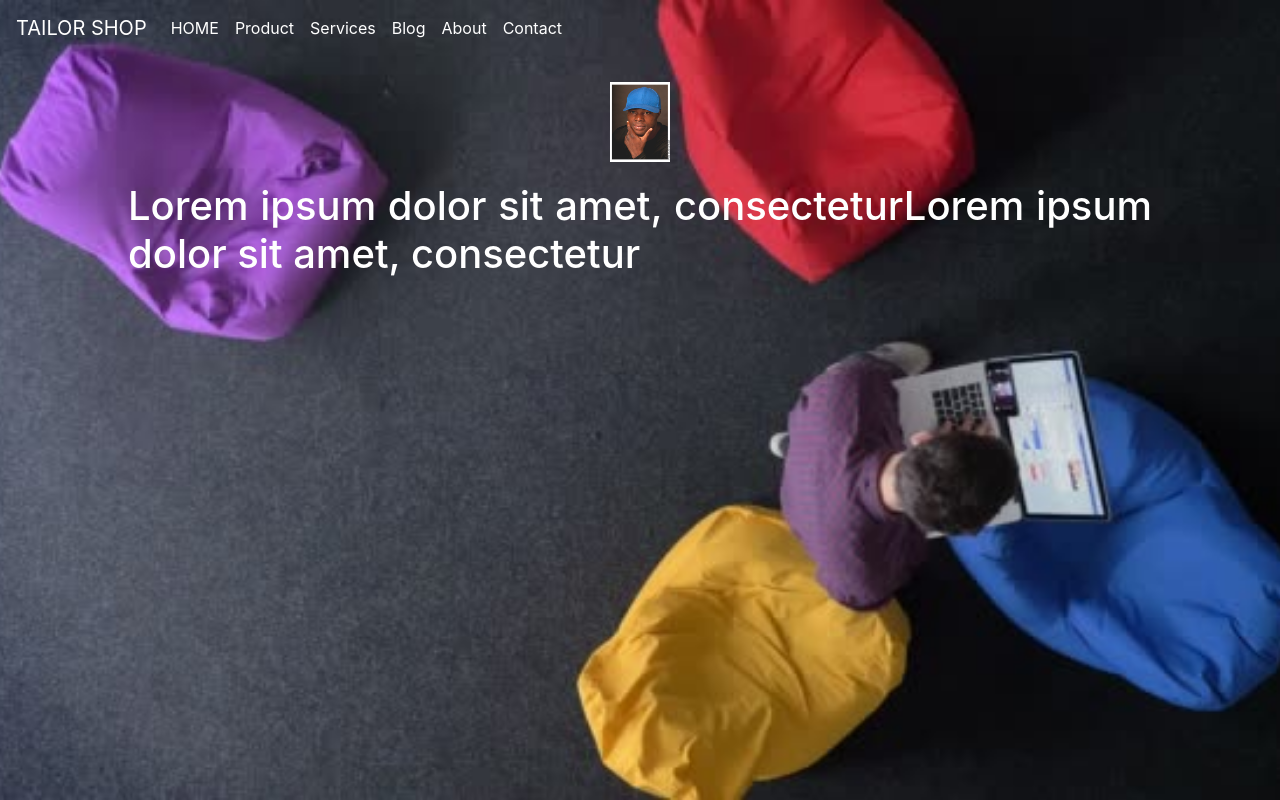
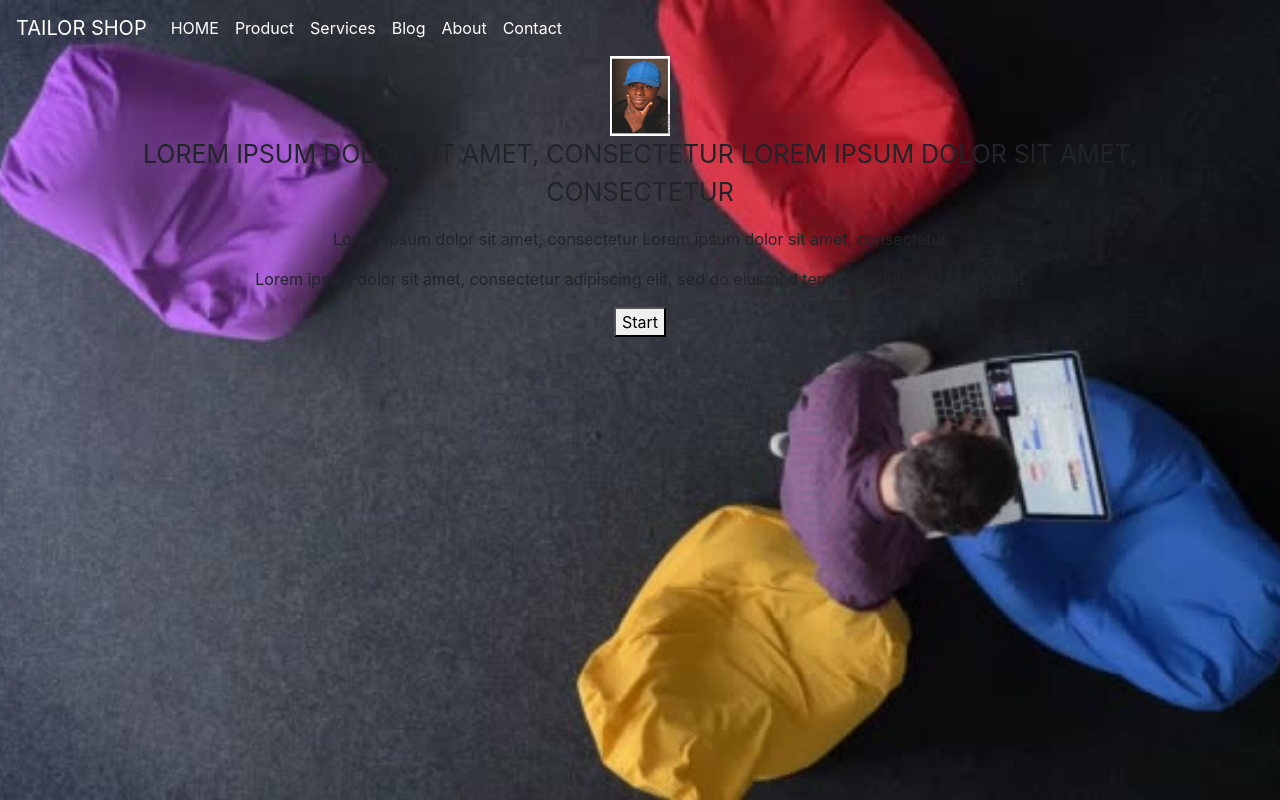
Before and after one commit to YakubuAmidu/Intelligentcoding, a React (Create React App) app: page / in a window 1280 px wide. Built offline with nearby package versions, Linux system fonts and the light colour scheme.

Commit message:
Commiting changes

```diff
--- a/src/components/App.css
+++ b/src/components/App.css
@@ -3,6 +3,7 @@
 }
 
 .HomeScreen_section {
+  text-align: center;
   height: 100vh;
   background-image: url(../assets/backgroundImage.png);
   background-size: cover;
@@ -10,27 +11,28 @@
 }
 
 .Header_section {
-  display: flex;
-  flex-direction: column;
-  justify-content: center;
-  align-items: center;
   padding-left: 10%;
   padding-right: 10%;
-  padding-top: 2%;
-  padding-bottom: 10%;
 }
 
 .Header_image {
-  padding-bottom: 2%;
 }
 
-.Imagetwo {
+.Imagetone {
   width: 60px;
   height: 80px;
 }
 
 .Heading_primary {
-  /* margin: 0 auto; */
-  text-align: justify;
-  color: #fff;
 }
+
+.Heading_primary-main {
+  font-size: 25px;
+  text-transform: uppercase;
+}
+
+.Heading_primary-sub {
+}
+
+.Heading_secondary {
+}
--- a/src/screens/HomeScreen.js
+++ b/src/screens/HomeScreen.js
@@ -9,16 +9,27 @@ const HomeScreen = () => {
       <Header />
       <div className="Header_section">
         <div className="Header_image">
-          <img src={Imageone} alt="img" className="Imagetwo" />
+          <img src={Imageone} alt="img" className="Imagetone" />
         </div>
-        <h1 className="Heading_primary">
-          <span className="Heading_primary-main">
-            Lorem ipsum dolor sit amet, consectetur
-          </span>
-          <span className="Heading_primary-sub">
-            Lorem ipsum dolor sit amet, consectetur
-          </span>
-        </h1>
+
+        <div className="Heading_primary">
+          <p className="Heading_primary-main">
+            Lorem ipsum dolor sit amet, consectetur Lorem ipsum dolor sit amet,
+            consectetur
+          </p>
+          <p className="Heading_primary-sub">
+            Lorem ipsum dolor sit amet, consectetur Lorem ipsum dolor sit amet,
+            consectetur
+          </p>
+        </div>
+
+        <div className="Heading_secondary">
+          <p className="Heading_secondary-main">
+            Lorem ipsum dolor sit amet, consectetur adipiscing elit, sed do
+            eiusmod tempor incididunt ut labore et
+          </p>
+        </div>
+        <button>Start</button>
       </div>
     </div>
   );
```
